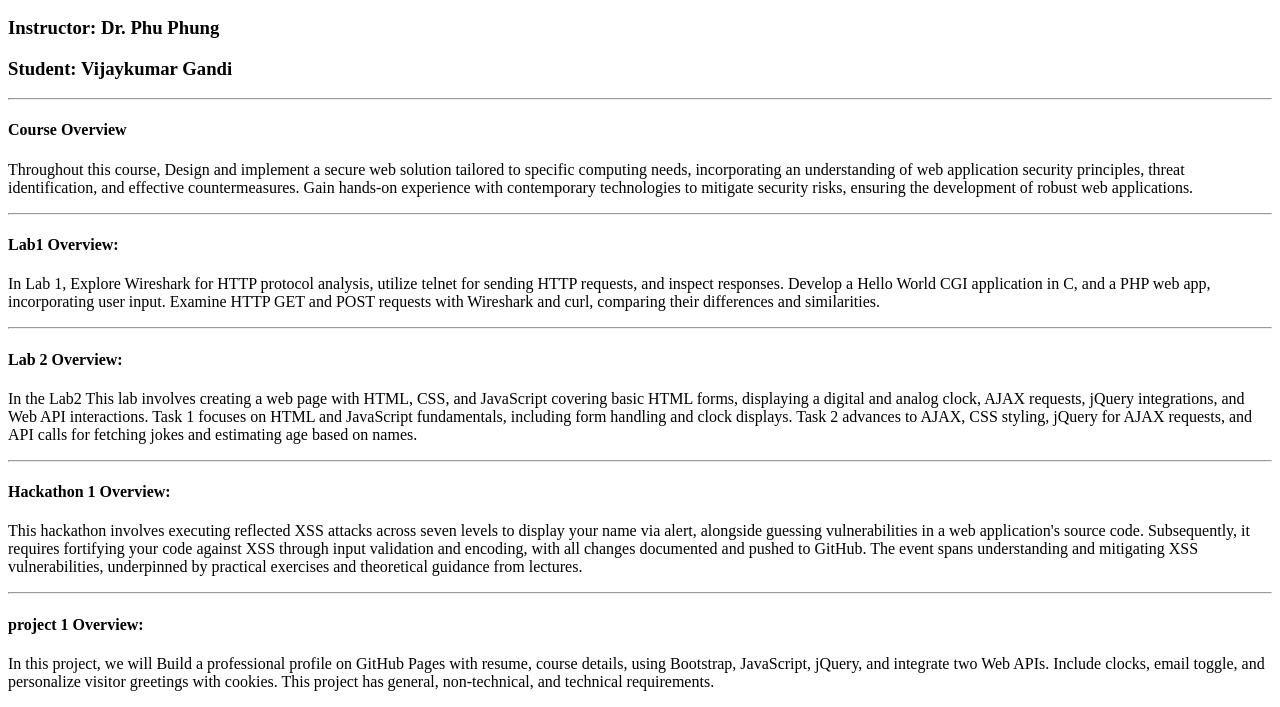
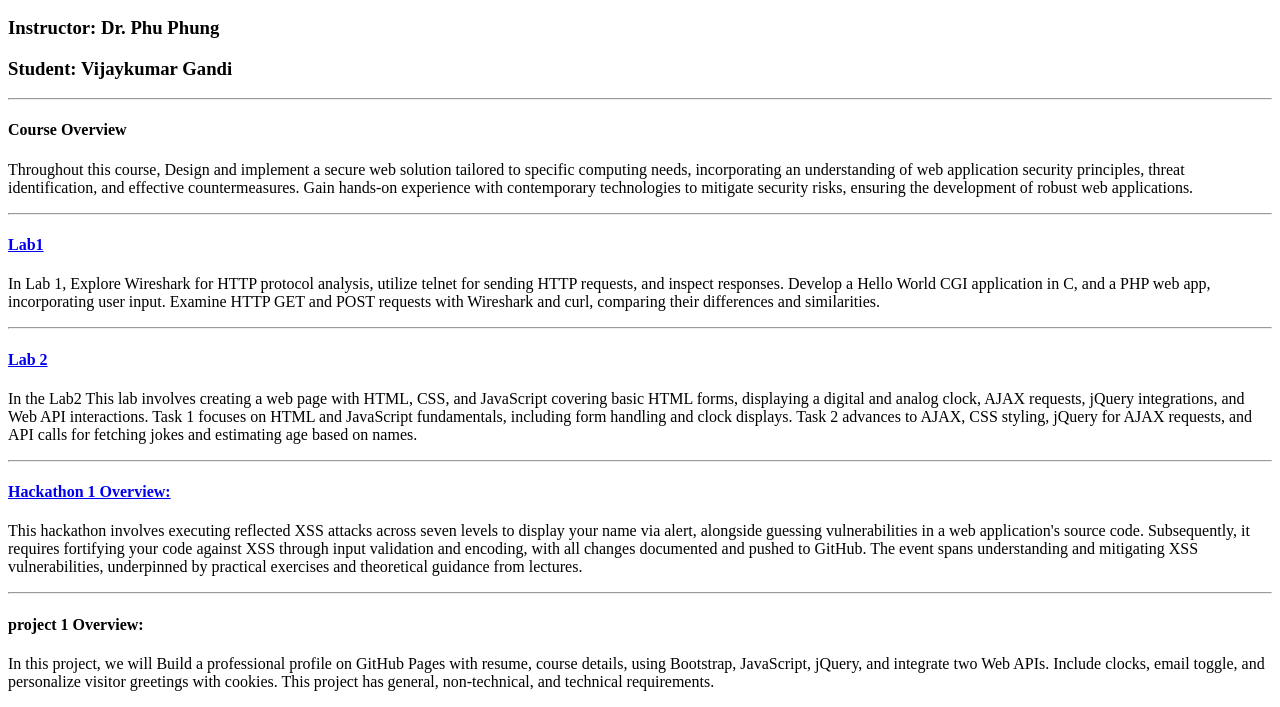
Before and after one commit to gandivr/gandivr.github.io, a plain HTML site: page Inner.html in a window 1280 px wide. Shown: the part 110-817 px from the top of the page. Drawn offline with Linux system fonts and the light colour scheme.

Commit message:
Inner.html update

```diff
--- a/Inner.html
+++ b/Inner.html
@@ -14,13 +14,13 @@
     <h4>Course Overview</h4>
     <p>Throughout this course, Design and implement a secure web solution tailored to specific computing needs, incorporating an understanding of web application security principles, threat identification, and effective countermeasures. Gain hands-on experience with contemporary technologies to mitigate security risks, ensuring the development of robust web applications.</p>
     <hr>
-    <h4>Lab1 Overview:</h4>
+    <a href="assets/gandivr-WAPH-Lab1 (2).pdf"><h4>Lab1</h4></a>
     <p>In Lab 1, Explore Wireshark for HTTP protocol analysis, utilize telnet for sending HTTP requests, and inspect responses. Develop a Hello World CGI application in C, and a PHP web app, incorporating user input. Examine HTTP GET and POST requests with Wireshark and curl, comparing their differences and similarities.</p>
     <hr>
-    <h4>Lab 2 Overview:</h4>
+    <a href="assets/waph-gandivr-Lab2.pdf"><h4>Lab 2 </h4></a>
     <p>In the Lab2 This lab involves creating a web page with HTML, CSS, and JavaScript covering basic HTML forms, displaying a digital and analog clock, AJAX requests, jQuery integrations, and Web API interactions. Task 1 focuses on HTML and JavaScript fundamentals, including form handling and clock displays. Task 2 advances to AJAX, CSS styling, jQuery for AJAX requests, and API calls for fetching jokes and estimating age based on names.</p>
     <hr>
-    <h4>Hackathon 1 Overview:</h4>
+    <a href="assets/gandivr_waph_hackathon1.pdf"><h4>Hackathon 1 Overview:</h4></a>
     <p>This hackathon involves executing reflected XSS attacks across seven levels to display your name via alert, alongside guessing vulnerabilities in a web application's source code. Subsequently, it requires fortifying your code against XSS through input validation and encoding, with all changes documented and pushed to GitHub. The event spans understanding and mitigating XSS vulnerabilities, underpinned by practical exercises and theoretical guidance from lectures.</p>
     <hr>
     <h4>project 1 Overview:</h4>
```
Also changed, not shown: index.html (+1 -1 lines), 3 other files.
